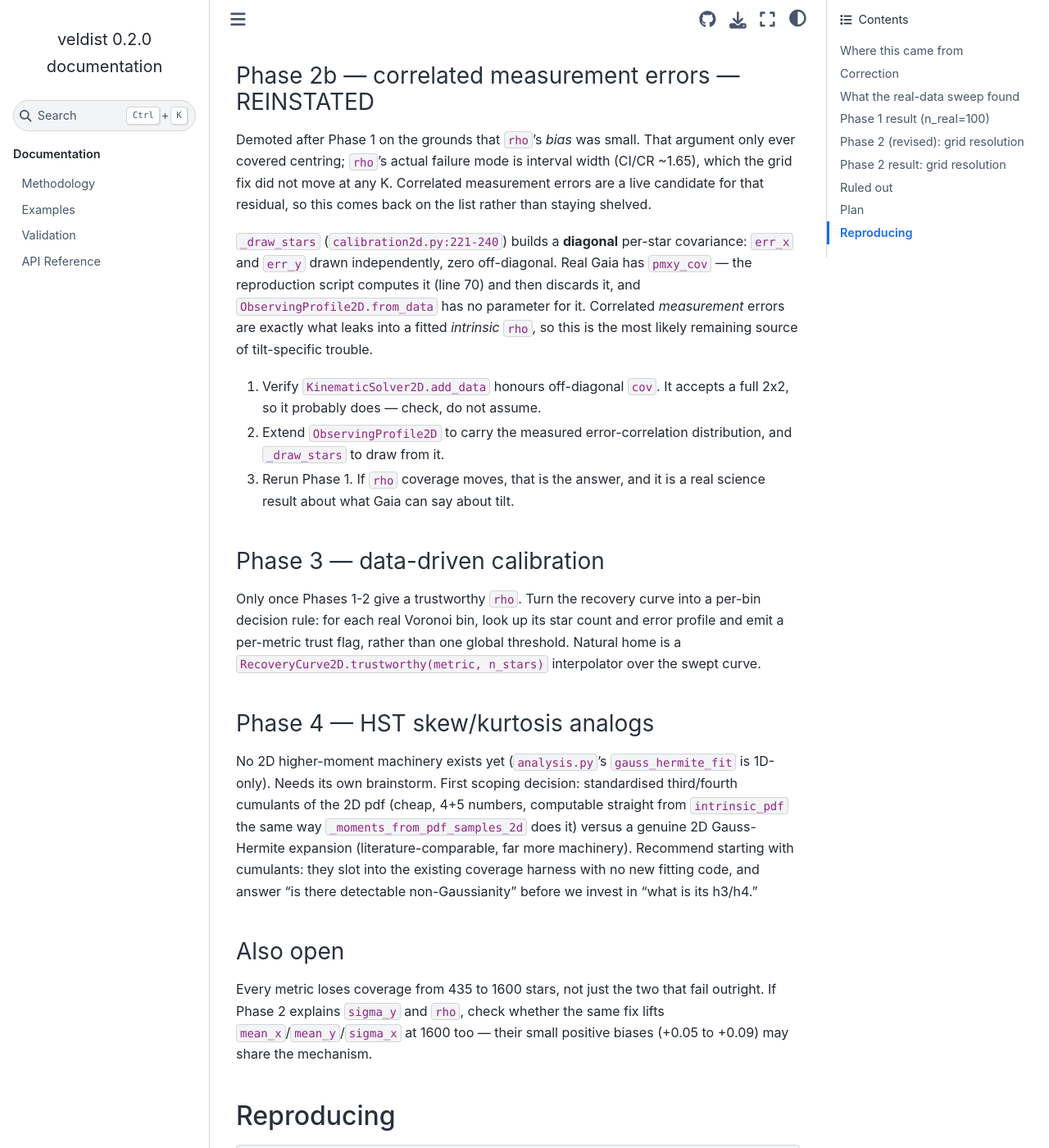
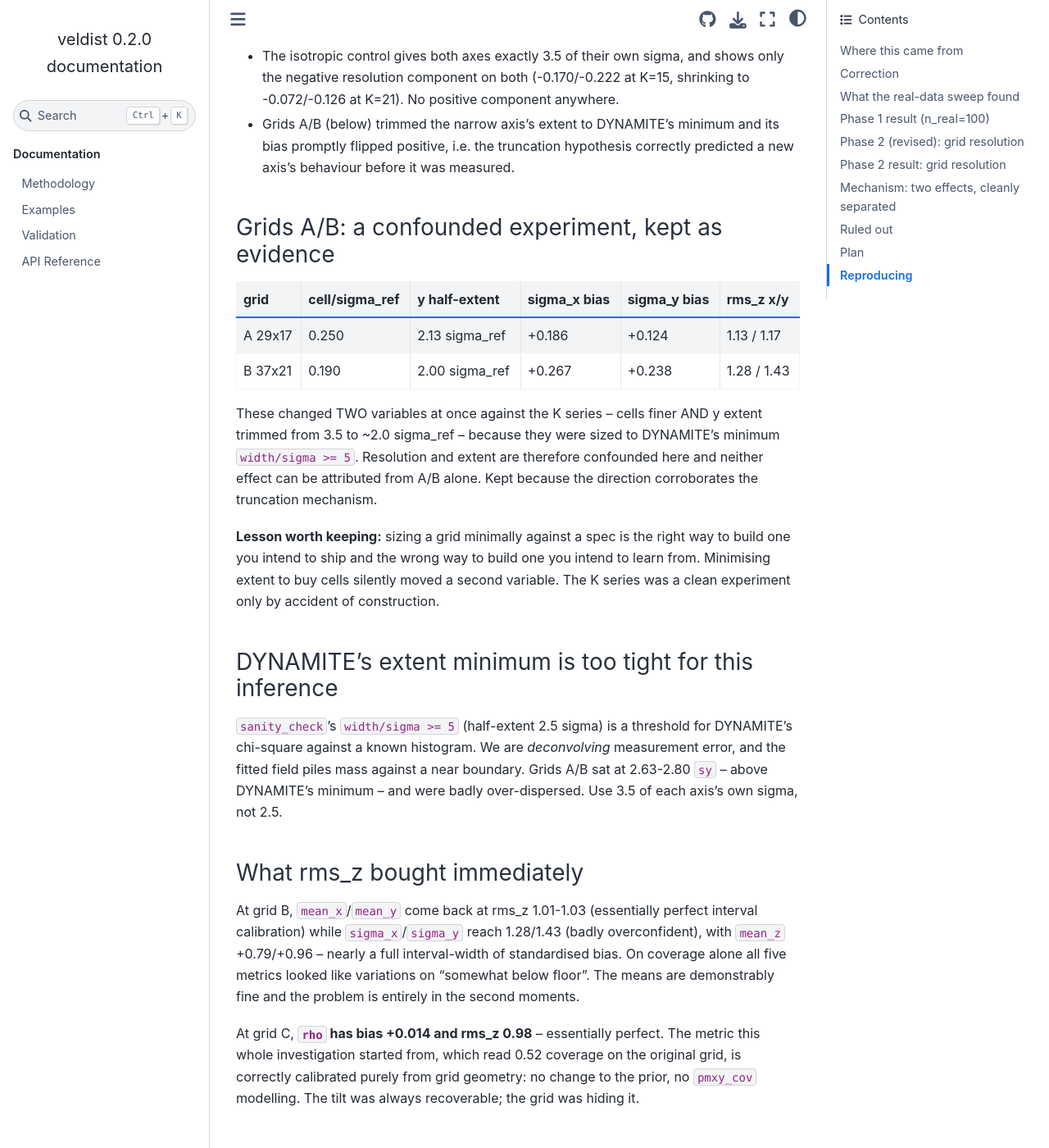
Before and after one commit to pjs902/veldist, a Sphinx documentation site: the page built from docs/handoff-2d-tilt-recovery.md, in a window 1280 px wide and 1400 px high, scrolled down 6237 px. Shown: the whole window at 82% size. Built offline with Sphinx 7.4.7 and the Sphinx Book theme 1.1.4, drawn with Linux system fonts in a browser that asks for light colours; some of the changed text lies outside the part shown.

Commit message:
docs(2d): separate the resolution and truncation mechanisms
Grid C (K=29, extent held at 3.5*sigma_ref, cells refined only) resolves the
confound that grids A/B introduced. At fixed extent, finer cells monotonically
FIX sigma_y (-0.250 -> -0.154 -> -0.119 -> -0.050) and monotonically WORSEN
sigma_x (+0.099 -> +0.121 -> +0.145 -> +0.198). Two mechanisms, not one:
resolution under-disperses, truncation over-disperses, and finer cells make
truncation worse by letting the field pile mass against a near boundary.

Root cause: extent is set as 3.5*sigma_ref on both axes, but what matters is
3.5 of each axis's OWN sigma. The wide axis (sx=1.18) gets 2.97 sx and is
starved; the narrow axis (sy=0.76) gets 4.60 sy and is wasteful. Corroborated
twice: the isotropic control gives both axes 3.5 of their own sigma and shows
only the negative component, and grids A/B trimmed the narrow axis into the
starved regime where its bias duly flipped positive -- the hypothesis
predicting a new axis's behaviour before it was measured.

Records grids A/B as a confounded experiment rather than deleting them: they
changed cells and extent together because I sized them minimally against
DYNAMITE's two criteria. Sizing a grid minimally against a spec is right for
one you intend to ship and wrong for one you intend to learn from.

Also records that DYNAMITE's width/sigma >= 5 is too tight for this inference
-- it is a threshold for its chi-square against a known histogram, whereas we
deconvolve measurement error and pile mass against a near boundary.

Finally, rms_z earns its place: at grid B the means read 1.01-1.03 (perfectly
calibrated) while the sigmas read 1.28/1.43 (badly overconfident), a
distinction coverage could not draw. And at grid C rho has bias +0.014 and
rms_z 0.98 -- the metric this investigation began from is correctly calibrated
purely from grid geometry, with no prior change and no pmxy_cov modelling.

Co-Authored-By: Claude Opus 5 <noreply@anthropic.com>
Claude-Session: https://claude.ai/code/session_01LDCc9vPLr2QBQGoinTkpbM

```diff
--- a/docs/handoff-2d-tilt-recovery.md
+++ b/docs/handoff-2d-tilt-recovery.md
@@ -214,6 +214,82 @@ per-axis. That is why tuning K trades one axis against the other.
   star count on one truth and is not validated at 435 stars or on the HST
   profiles.
 
+## Mechanism: two effects, cleanly separated
+
+All at `n_stars=1600`, `n_real=100`, anisotropic truth (`sx=1.18*sigma_ref`,
+`sy=0.76*sigma_ref`). The K series holds extent at 3.5*sigma_ref on BOTH
+axes and refines cells only:
+
+| grid | cell/sigma_ref | sigma_y bias | sigma_x bias |
+|---|---|---|---|
+| K=15 | 0.467 | -0.250 | +0.099 |
+| K=19 | 0.368 | -0.154 | +0.121 |
+| K=21 | 0.333 | -0.119 | +0.145 |
+| K=29 | 0.241 | -0.050 | +0.198 |
+
+Refining cells at fixed extent monotonically **fixes** `sigma_y` and
+monotonically **worsens** `sigma_x`. Two mechanisms:
+
+- **Resolution** causes under-dispersion (negative bias). More cells fix it.
+- **Truncation** causes over-dispersion (positive bias), and finer cells make
+  it WORSE -- they let the fitted field pile mass more sharply against a near
+  boundary.
+
+**Root cause:** extent is set as 3.5*`sigma_ref` on both axes, but what
+matters is 3.5 of each axis's OWN sigma. The wide axis gets only 2.97 `sx`
+(starved); the narrow axis gets 4.60 `sy` (wasteful).
+
+Two independent corroborations:
+
+- The isotropic control gives both axes exactly 3.5 of their own sigma, and
+  shows only the negative resolution component on both (-0.170/-0.222 at
+  K=15, shrinking to -0.072/-0.126 at K=21). No positive component anywhere.
+- Grids A/B (below) trimmed the narrow axis's extent to DYNAMITE's minimum
+  and its bias promptly flipped positive, i.e. the truncation hypothesis
+  correctly predicted a new axis's behaviour before it was measured.
+
+### Grids A/B: a confounded experiment, kept as evidence
+
+| grid | cell/sigma_ref | y half-extent | sigma_x bias | sigma_y bias | rms_z x/y |
+|---|---|---|---|---|---|
+| A 29x17 | 0.250 | 2.13 sigma_ref | +0.186 | +0.124 | 1.13 / 1.17 |
+| B 37x21 | 0.190 | 2.00 sigma_ref | +0.267 | +0.238 | 1.28 / 1.43 |
+
+These changed TWO variables at once against the K series -- cells finer AND
+y extent trimmed from 3.5 to ~2.0 sigma_ref -- because they were sized to
+DYNAMITE's minimum `width/sigma >= 5`. Resolution and extent are therefore
+confounded here and neither effect can be attributed from A/B alone. Kept
+because the direction corroborates the truncation mechanism.
+
+**Lesson worth keeping:** sizing a grid minimally against a spec is the right
+way to build one you intend to ship and the wrong way to build one you intend
+to learn from. Minimising extent to buy cells silently moved a second
+variable. The K series was a clean experiment only by accident of
+construction.
+
+### DYNAMITE's extent minimum is too tight for this inference
+
+`sanity_check`'s `width/sigma >= 5` (half-extent 2.5 sigma) is a threshold
+for DYNAMITE's chi-square against a known histogram. We are *deconvolving*
+measurement error, and the fitted field piles mass against a near boundary.
+Grids A/B sat at 2.63-2.80 `sy` -- above DYNAMITE's minimum -- and were badly
+over-dispersed. Use 3.5 of each axis's own sigma, not 2.5.
+
+### What rms_z bought immediately
+
+At grid B, `mean_x`/`mean_y` come back at rms_z 1.01-1.03 (essentially
+perfect interval calibration) while `sigma_x`/`sigma_y` reach 1.28/1.43
+(badly overconfident), with `mean_z` +0.79/+0.96 -- nearly a full
+interval-width of standardised bias. On coverage alone all five metrics
+looked like variations on "somewhat below floor". The means are demonstrably
+fine and the problem is entirely in the second moments.
+
+At grid C, **`rho` has bias +0.014 and rms_z 0.98** -- essentially perfect.
+The metric this whole investigation started from, which read 0.52 coverage on
+the original grid, is correctly calibrated purely from grid geometry: no
+change to the prior, no `pmxy_cov` modelling. The tilt was always
+recoverable; the grid was hiding it.
+
 ## Ruled out
 
 The `gaussian_core` 2D prior does not enforce axis-alignment or isotropy
```
